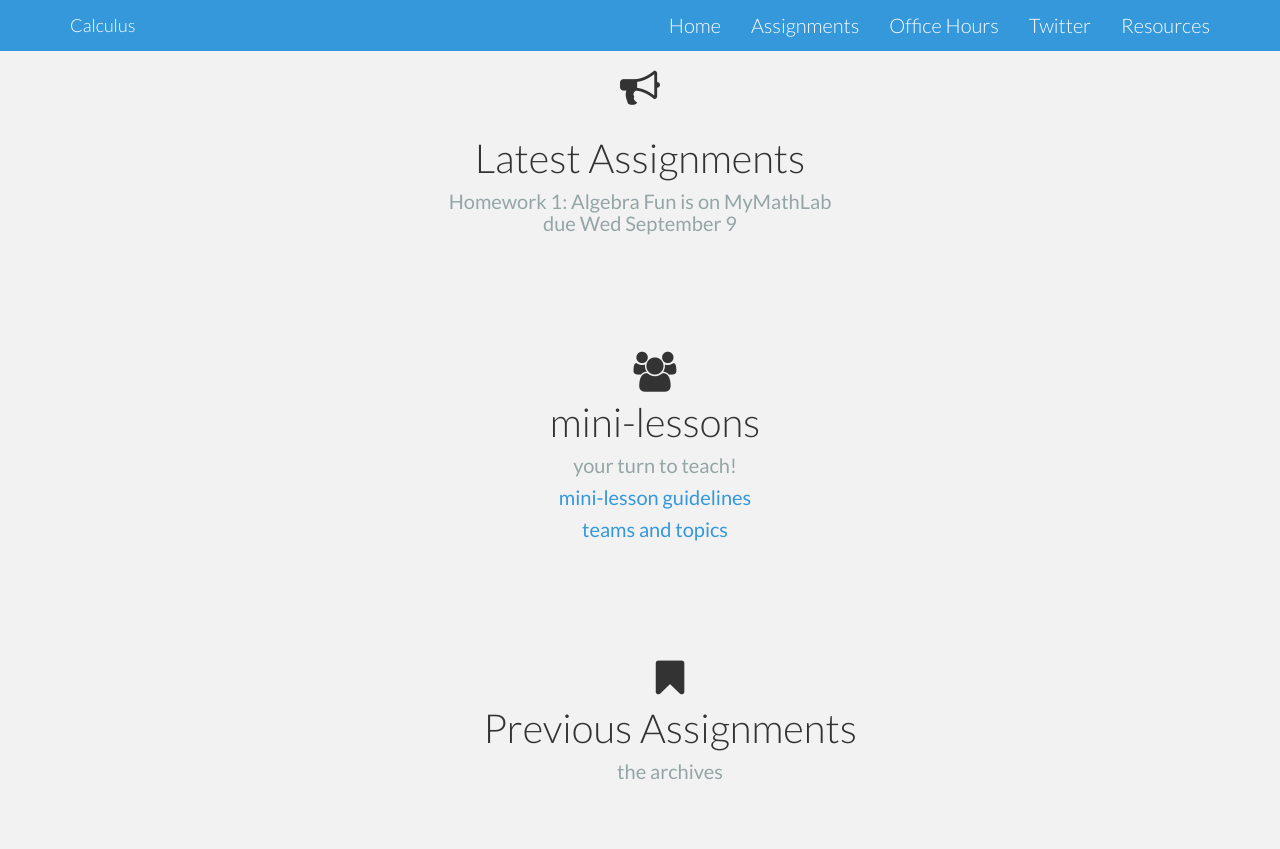
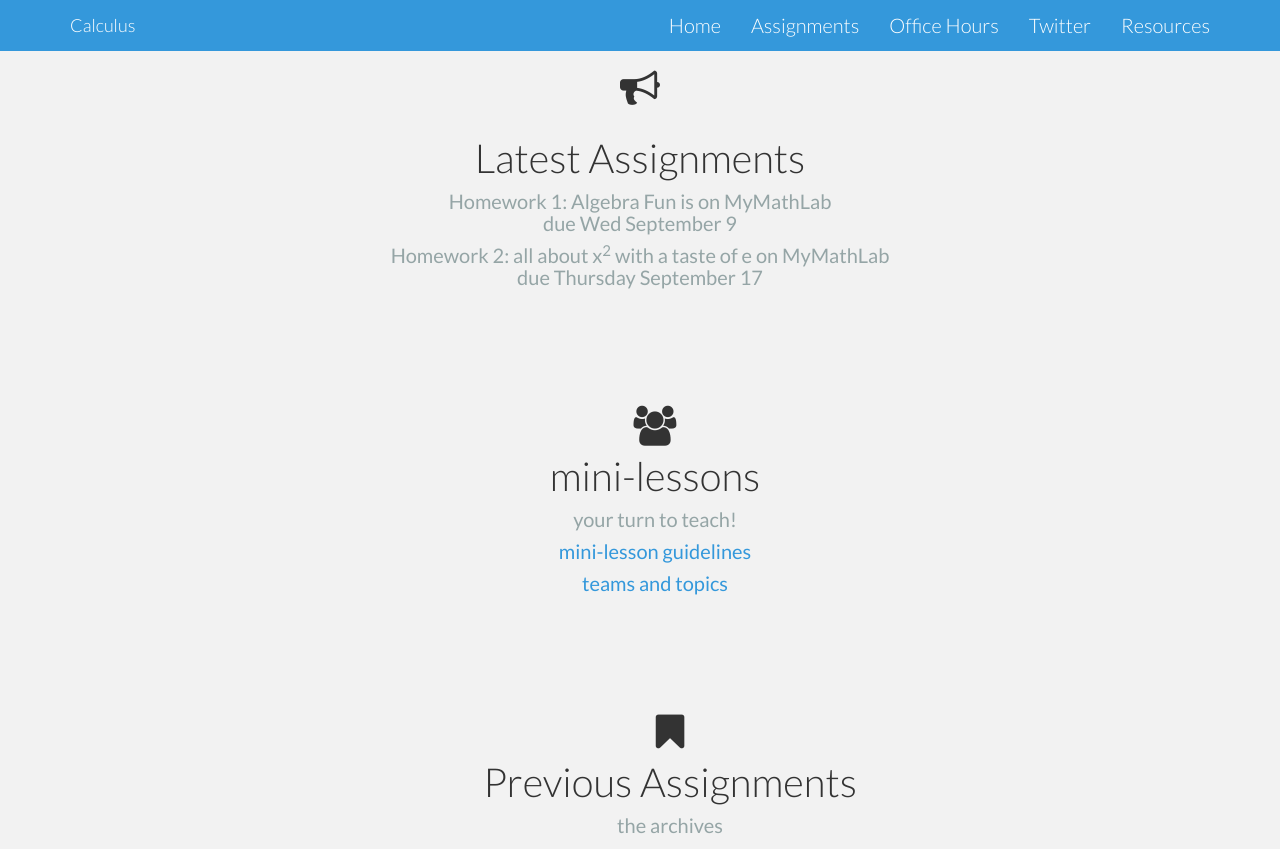
Before and after one commit to marksibrahim/calculus_site, a plain HTML site: page assignments.html in a window 1280 px wide. Shown: the top 849 px of the page. Drawn offline with nearby package versions, Linux system fonts and the light colour scheme.

Commit message:
hw2 posted

```diff
--- a/assignments.html
+++ b/assignments.html
@@ -60,6 +60,8 @@
 				<h1>Latest Assignments</h1>
 				<h4>Homework 1: Algebra Fun is on MyMathLab
                <br> due Wed September 9</h4>
+				<h4>Homework 2: all about x<sup>2</sup> with a taste of e on MyMathLab
+               <br> due Thursday September 17</h4>
 			</div>
 		</div><!-- /row -->
 
```
